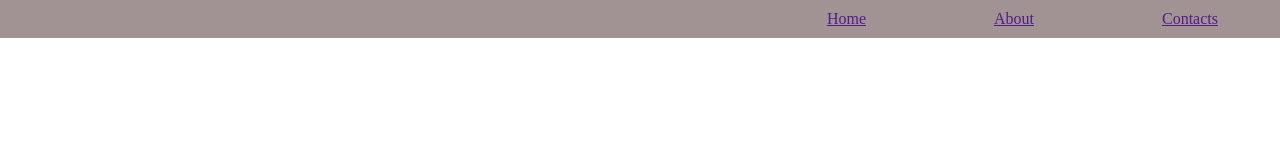
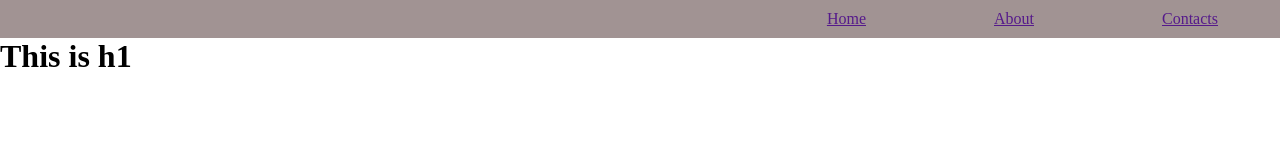
Before and after one commit to helpfulApe/TeamOne, a plain HTML site: page index.html in a window 1280 px wide. Drawn offline with Linux system fonts and the light colour scheme.

Commit message:
created main with h1

```diff
--- a/index.html
+++ b/index.html
@@ -17,5 +17,8 @@
             </ul>
         </nav>
     </header>
+    <main>
+        <h1>This is h1</h1>
+    </main>
 </body>
 </html>
```
